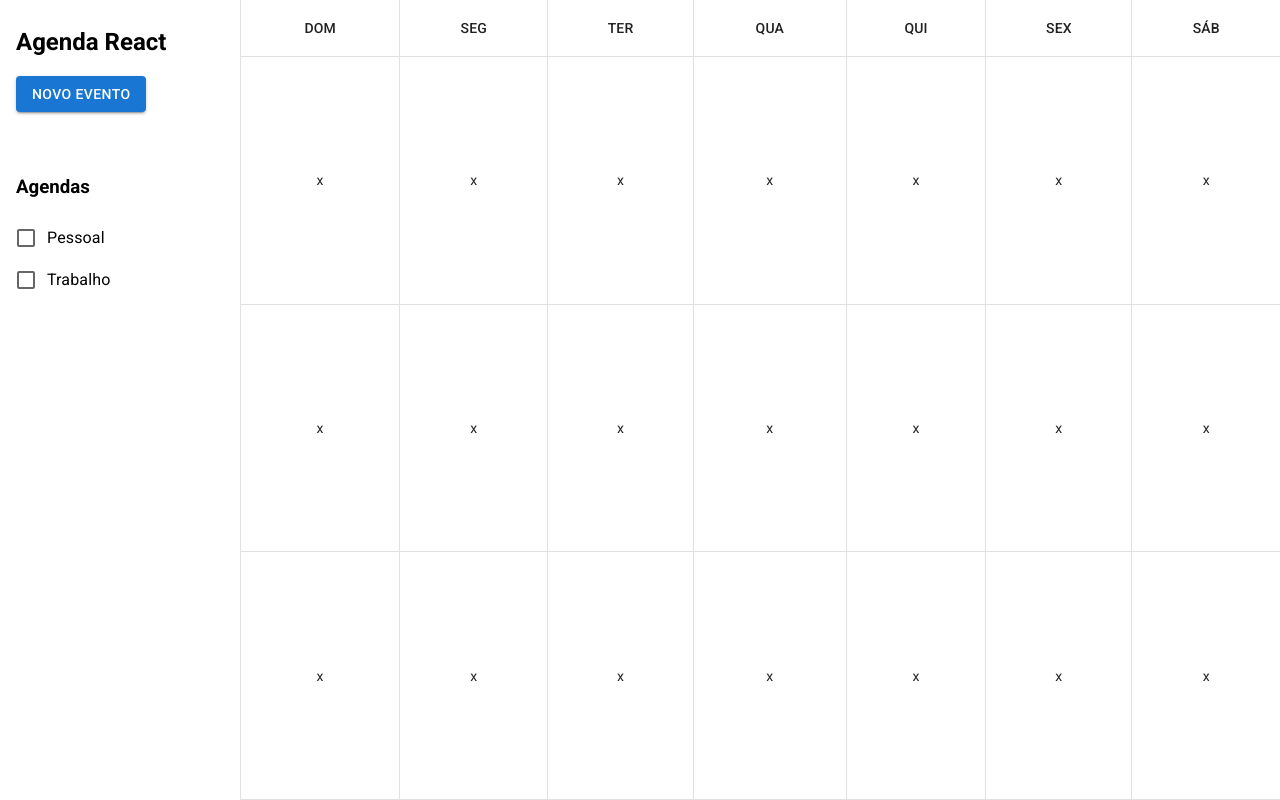
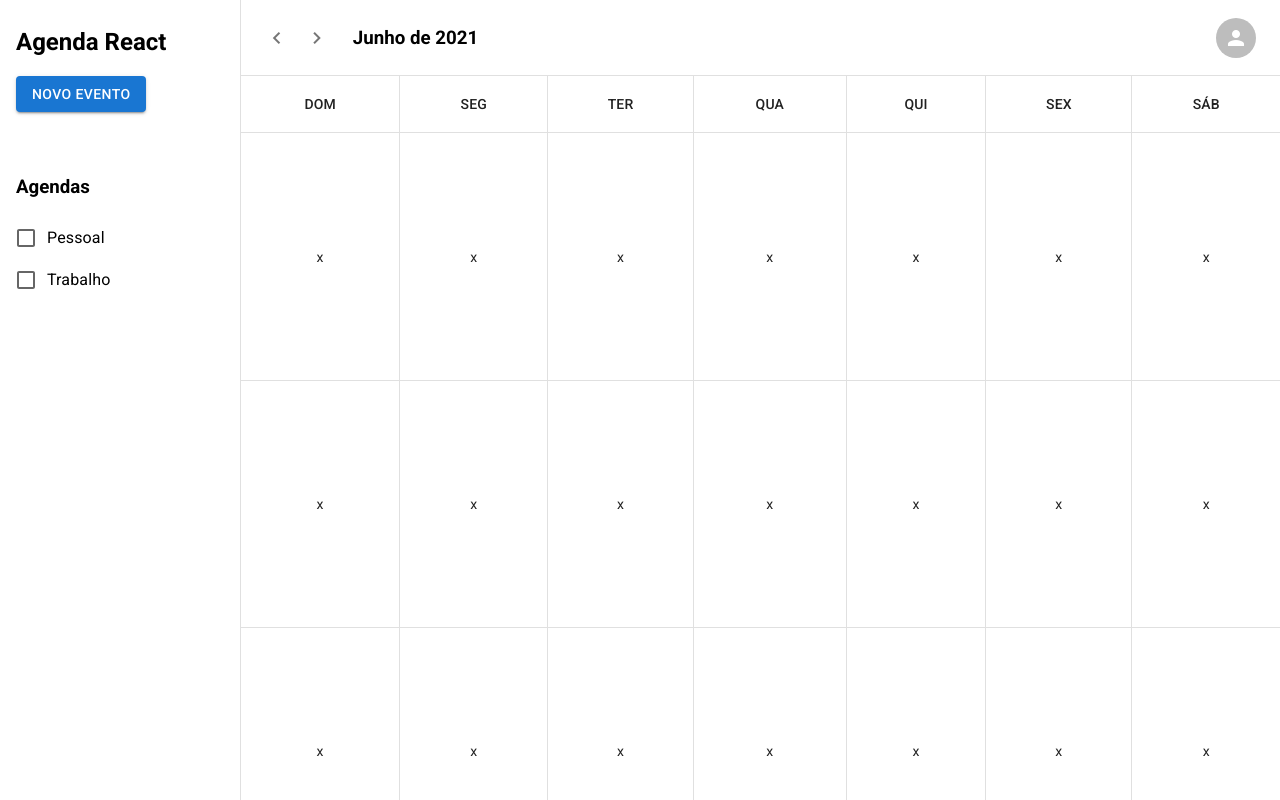
Before and after one commit to rafaellopes95/react-developer-bootcamp, a React (Create React App) app in the folder Modulo3/agenda-react/: page / in a window 1280 px wide. Built offline with nearby package versions, Linux system fonts and the light colour scheme.

Commit message:
Added navigation buttons

```diff
--- a/Modulo3/agenda-react/src/app/CalendarScreen.tsx
+++ b/Modulo3/agenda-react/src/app/CalendarScreen.tsx
@@ -9,11 +9,15 @@ import Box from "@mui/material/Box";
 import Button from "@mui/material/Button";
 import FormControlLabel from "@mui/material/FormControlLabel";
 import Checkbox from "@mui/material/Checkbox";
+import IconButton from "@mui/material/IconButton";
+import Icon from "@mui/material/Icon";
+import Avatar from "@mui/material/Avatar";
 
 const DAYS_OF_WEEK = ["DOM", "SEG", "TER", "QUA", "QUI", "SEX", "SÁB"];
 
 const useStyles = makeStyles({
   table: {
+    borderTop: "1px solid rgb(224, 224, 224)",
     minHeight: "100%",
     "& td ~ td, & th ~ th": {
       borderLeft: "1px solid rgb(224, 224, 224)",
@@ -43,6 +47,24 @@ export function CalendarScreen() {
         </Box>
       </Box>
       <TableContainer component={"div"}>
+        <Box display="flex" alignItems="center" padding="8px 16px">
+          <Box>
+            <IconButton aria-label="Mês anterior">
+              <Icon>chevron_left</Icon>
+            </IconButton>
+            <IconButton aria-label="Próximo mês">
+              <Icon>chevron_right</Icon>
+            </IconButton>
+          </Box>
+          <Box flex="1" marginLeft="16px" component="h3">
+            Junho de 2021
+          </Box>
+          <IconButton aria-label="Usuário">
+            <Avatar>
+              <Icon>person</Icon>
+            </Avatar>
+          </IconButton>
+        </Box>
         <Table className={classes.table} aria-label="simple table">
           <TableHead>
             <TableRow>
```
